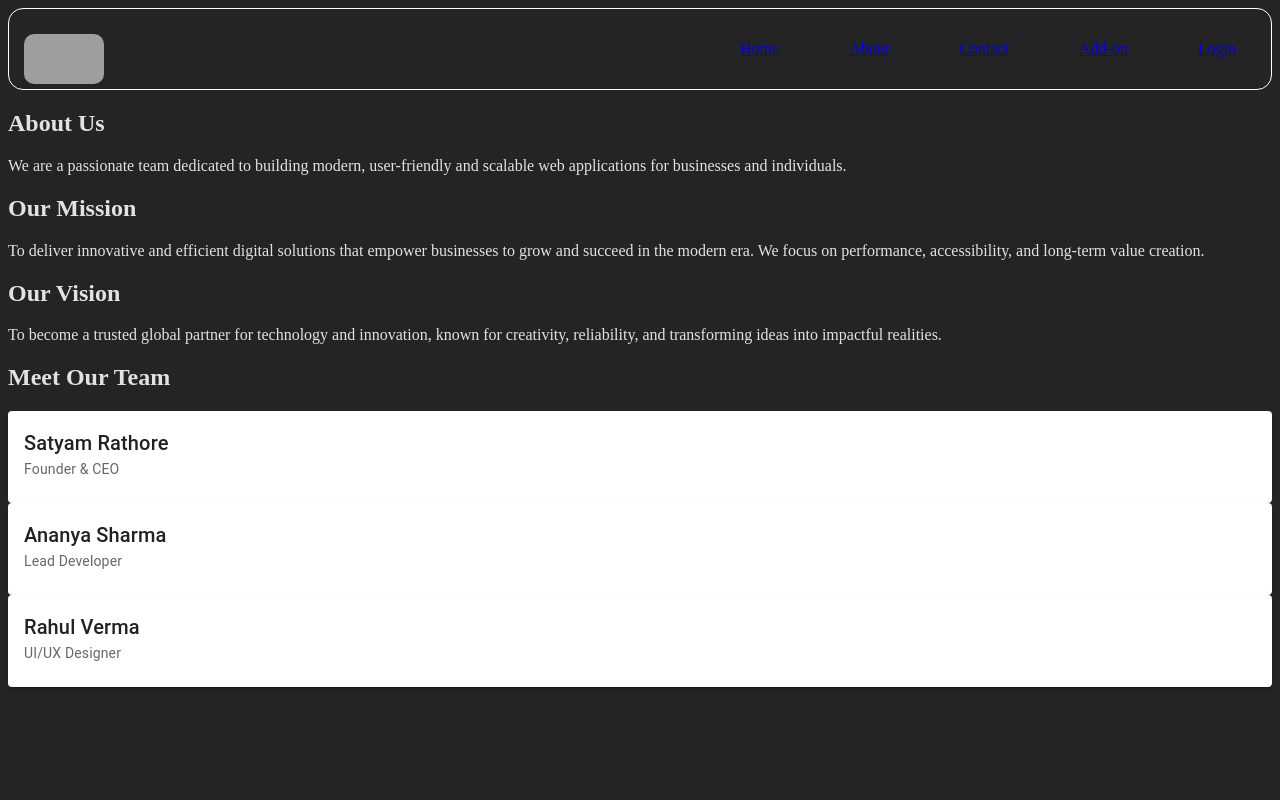
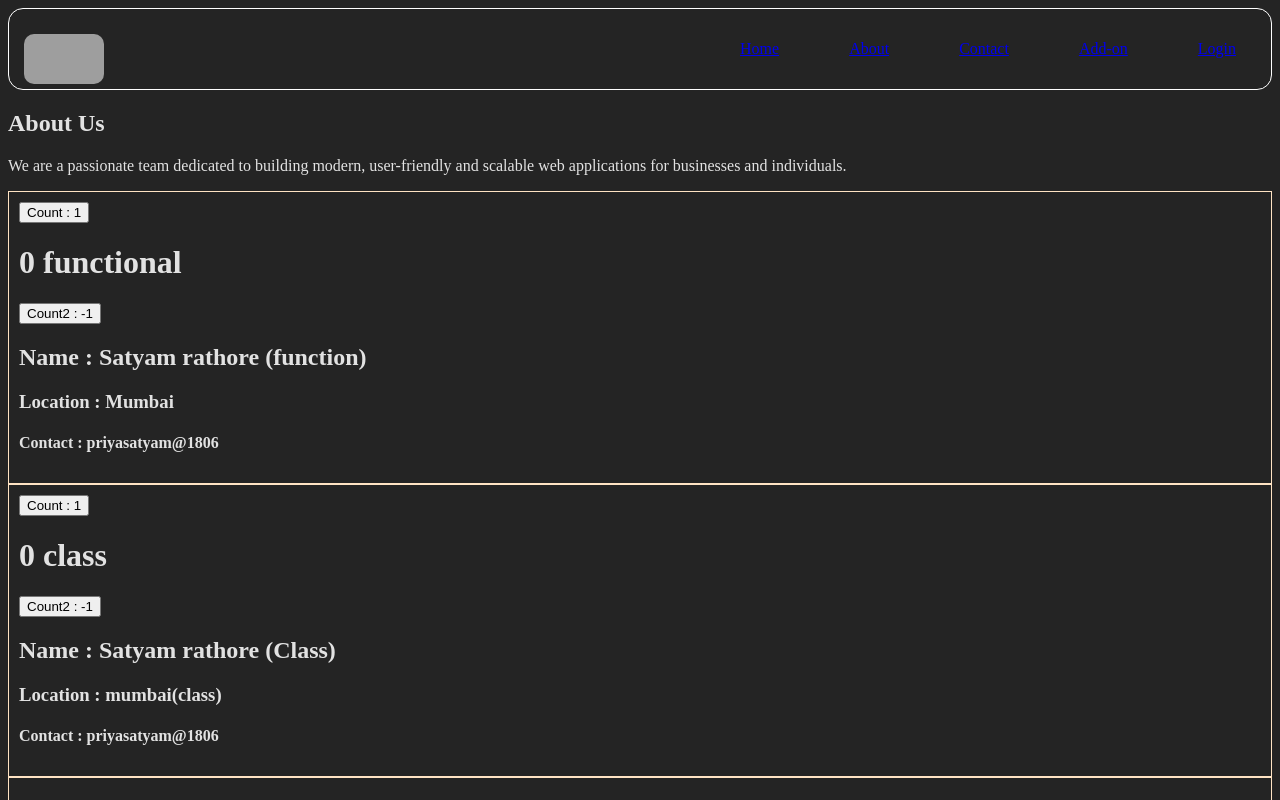
Before and after one commit to SRathoreVS/Namaste_React, a React (Vite) app: page /about in a window 1280 px wide. Shown: the top 800 px of the page. Built offline with nearby package versions, Linux system fonts and the light colour scheme; grey boxes are pictures that could not be loaded.

Commit message:
last time

```diff
--- a/package.json
+++ b/package.json
@@ -27,7 +27,7 @@
     "eslint-plugin-react-hooks": "^5.2.0",
     "eslint-plugin-react-refresh": "^0.4.20",
     "globals": "^16.3.0",
-    "sass-embedded": "^1.90.0",
+    "sass": "^1.92.1",
     "vite": "^7.1.2"
   }
 }
--- /dev/null
+++ b/src/components/ClassCardEg.jsx
@@ -0,0 +1,20 @@
+import React from "react";
+
+class ClassCardExample extends React.Component {
+  constructor(props) {
+    super(props);
+  }
+  render() {
+    const { role, company, phone } = this.props;
+    return (
+      <div className="user-card">
+        <h1>Job Role : {role} (Class)</h1>
+        <h2>Company : {company}</h2>
+        <h3>Conatct : {phone}</h3>
+        <h4>experience : 3.8 years</h4>
+      </div>
+    );
+  }
+}
+
+export default ClassCardExample;
--- /dev/null
+++ b/src/components/User.jsx
@@ -0,0 +1,21 @@
+import React, { useState } from "react";
+import "../scss/User.scss";
+
+const User = ({ name }) => {
+  const [count, setCount] = useState(1);
+  const [count2, setCount2] = useState(-1);
+  const [value, setValue] = useState(0);
+
+  return (
+    <div className="user-card">
+      <button>Count : {count}</button>
+      <h1>{value} functional</h1>
+      <button>Count2 : {count2}</button>
+      <h2>Name : {name}</h2>
+      <h3>Location : Mumbai</h3>
+      <h4>Contact : priyasatyam@1806</h4>
+    </div>
+  );
+};
+
+export default User;
--- /dev/null
+++ b/src/components/UserClass.jsx
@@ -0,0 +1,47 @@
+// just like functional Component is Js function in the end ,
+// same WAY => Class based component is JS class
+
+// class -nameOfComp- extends(for to make it component) React.Component {}
+// React.Component is Class in react package of UserClass is inheriting props
+// it has explicit render() which returns JSX
+
+// we pass a prop to class based component ,
+// <UserClass name={"Satyam rathore (Class)"} />
+//  how do we recieve it => using Constructor(){
+// super(props) at top => to recieve props from parent constructor , if not then this will be undefined
+// }
+
+// create state variales in here  =>
+// when the instance of class is created constructor() is called || best place to recieve PROPS && best place to create state vars (this.state which is big whole obj)
+
+import React from "react";
+
+class UserClass extends React.Component {
+  // to recieve the Props
+  constructor(props) {
+    super(props);
+
+    // it will contain all state variables
+    this.state = {
+      count: 1,
+      count2: -1,
+      value: 0,
+    };
+  }
+  render() {
+    const { name, location } = this.props;
+    const { count, count2, value } = this.state;
+    return (
+      <div className="user-card">
+        <button>Count : {count}</button>
+        <h1>{value} class</h1>
+        <button>Count2 : {count2}</button>
+        <h2>Name : {name}</h2>
+        <h3>Location : {location}</h3>
+        <h4>Contact : priyasatyam@1806</h4>
+      </div>
+    );
+  }
+}
+
+export default UserClass;
--- a/src/nav/AboutUs.jsx
+++ b/src/nav/AboutUs.jsx
@@ -1,20 +1,6 @@
-import React from "react";
-import { Card, CardContent, CardMedia, Typography } from "@mui/material";
-
-const teamMembers = [
-  {
-    name: "Satyam Rathore",
-    role: "Founder & CEO",
-  },
-  {
-    name: "Ananya Sharma",
-    role: "Lead Developer",
-  },
-  {
-    name: "Rahul Verma",
-    role: "UI/UX Designer",
-  },
-];
+import ClassCardExample from "../components/ClassCardEg";
+import User from "../components/User";
+import UserClass from "../components/UserClass";
 
 const AboutUs = () => {
   return (
@@ -28,50 +14,13 @@ const AboutUs = () => {
         </p>
       </section>
 
-      {/* Mission & Vision */}
-      <section className="max-w-5xl mx-auto py-16 px-6 grid md:grid-cols-2 gap-10">
-        <div className="p-6 bg-white rounded-2xl shadow-lg">
-          <h2 className="text-2xl font-semibold mb-4 text-indigo-600">
-            Our Mission
-          </h2>
-          <p className="text-gray-600">
-            To deliver innovative and efficient digital solutions that empower
-            businesses to grow and succeed in the modern era. We focus on
-            performance, accessibility, and long-term value creation.
-          </p>
-        </div>
-        <div className="p-6 bg-white rounded-2xl shadow-lg">
-          <h2 className="text-2xl font-semibold mb-4 text-purple-600">
-            Our Vision
-          </h2>
-          <p className="text-gray-600">
-            To become a trusted global partner for technology and innovation,
-            known for creativity, reliability, and transforming ideas into
-            impactful realities.
-          </p>
-        </div>
-      </section>
-
-      {/* Team Section */}
-      <section className="bg-gray-100 py-16">
-        <h2 className="text-center text-3xl font-bold text-gray-800 mb-10">
-          Meet Our Team
-        </h2>
-        <div className="max-w-6xl mx-auto grid gap-8 px-6 md:grid-cols-3">
-          {teamMembers.map((member, index) => (
-            <Card key={index} className="shadow-lg rounded-2xl hover:scale-105 transition-transform">
-              <CardContent>
-                <Typography variant="h6" component="div" className="font-semibold">
-                  {member.name}
-                </Typography>
-                <Typography variant="body2" color="text.secondary">
-                  {member.role}
-                </Typography>
-              </CardContent>
-            </Card>
-          ))}
-        </div>
-      </section>
+      <User name={"Satyam rathore (function)"} />
+      <UserClass name={"Satyam rathore (Class)"} location={"mumbai(class)"} />
+      <ClassCardExample
+        role={"Frontend developer"}
+        company={"Accenture"}
+        phone={"+91-6394614898"}
+      />
     </div>
   );
 };
--- /dev/null
+++ b/src/scss/User.scss
@@ -0,0 +1,4 @@
+.user-card {
+  padding: 10px;
+  border: 1px solid bisque;
+}
```
Also changed, not shown: 1 other file (tests, documents, lock files or other folders).
